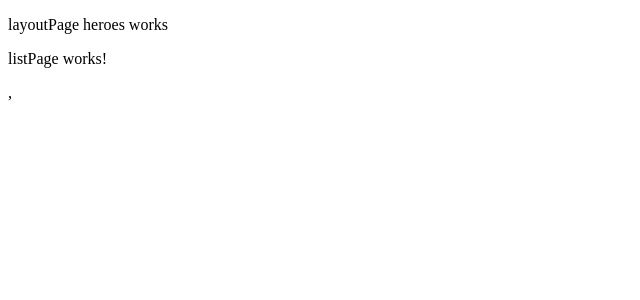
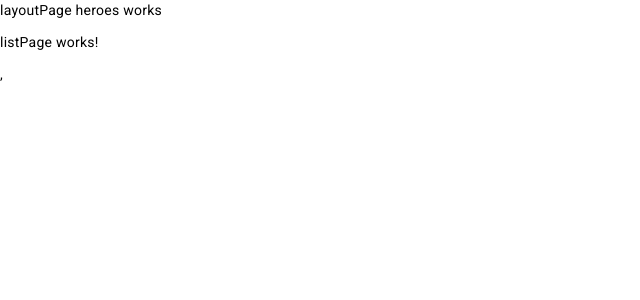
Before and after one commit to dmiante/heroesApp, an Angular app: page /heroes/list in a window 1280 px wide. Shown: the top 300 px of the page, without its empty margins (0-640 px from the left). Built offline with nearby package versions, Linux system fonts and the light colour scheme.

Commit message:
ADD angular material

```diff
--- a/angular.json
+++ b/angular.json
@@ -25,6 +25,7 @@
               "src/assets"
             ],
             "styles": [
+              "@angular/material/prebuilt-themes/pink-bluegrey.css",
               "src/styles.css"
             ],
             "scripts": []
@@ -87,6 +88,7 @@
               "src/assets"
             ],
             "styles": [
+              "@angular/material/prebuilt-themes/pink-bluegrey.css",
               "src/styles.css"
             ],
             "scripts": []
--- a/package.json
+++ b/package.json
@@ -11,10 +11,12 @@
   "private": true,
   "dependencies": {
     "@angular/animations": "^16.2.0",
+    "@angular/cdk": "^16.2.12",
     "@angular/common": "^16.2.0",
     "@angular/compiler": "^16.2.0",
     "@angular/core": "^16.2.0",
     "@angular/forms": "^16.2.0",
+    "@angular/material": "^16.2.12",
     "@angular/platform-browser": "^16.2.0",
     "@angular/platform-browser-dynamic": "^16.2.0",
     "@angular/router": "^16.2.0",
--- a/src/app/app.module.ts
+++ b/src/app/app.module.ts
@@ -4,6 +4,7 @@
 import { AppRoutingModule } from './app-routing.module';
 import { AppComponent } from './app.component';
 import { SharedModule } from './shared/shared.module';
+import { BrowserAnimationsModule } from '@angular/platform-browser/animations';
 
 @NgModule({
   declarations: [
@@ -12,7 +13,8 @@
   imports: [
     BrowserModule,
     AppRoutingModule,
-    SharedModule
+    SharedModule,
+    BrowserAnimationsModule
   ],
   providers: [],
   bootstrap: [AppComponent]
--- a/src/index.html
+++ b/src/index.html
@@ -6,8 +6,11 @@
   <base href="/">
   <meta name="viewport" content="width=device-width, initial-scale=1">
   <link rel="icon" type="image/x-icon" href="favicon.ico">
+  <link rel="preconnect" href="https://fonts.gstatic.com">
+  <link href="https://fonts.googleapis.com/css2?family=Roboto:wght@300;400;500&display=swap" rel="stylesheet">
+  <link href="https://fonts.googleapis.com/icon?family=Material+Icons" rel="stylesheet">
 </head>
-<body>
+<body class="mat-typography">
   <app-root></app-root>
 </body>
 </html>
--- a/src/styles.css
+++ b/src/styles.css
@@ -1 +1,4 @@
 /* You can add global styles to this file, and also import other style files */
+
+html, body { height: 100%; }
+body { margin: 0; font-family: Roboto, "Helvetica Neue", sans-serif; }
```
Also changed, not shown: 1 other file (tests, documents, lock files or other folders).
